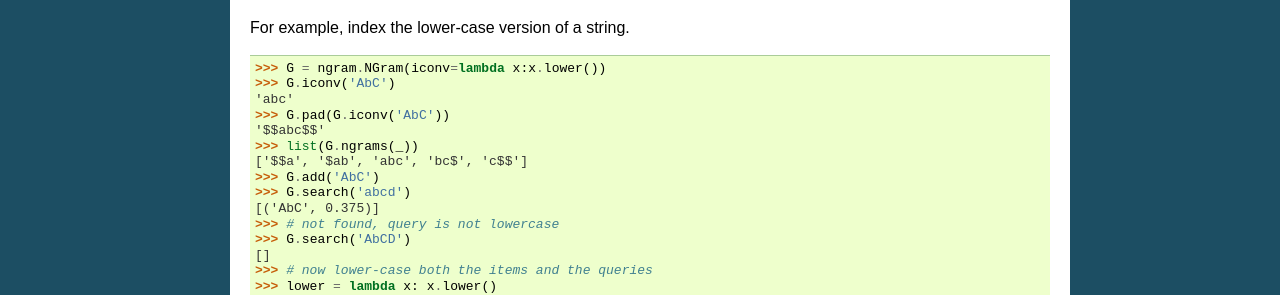
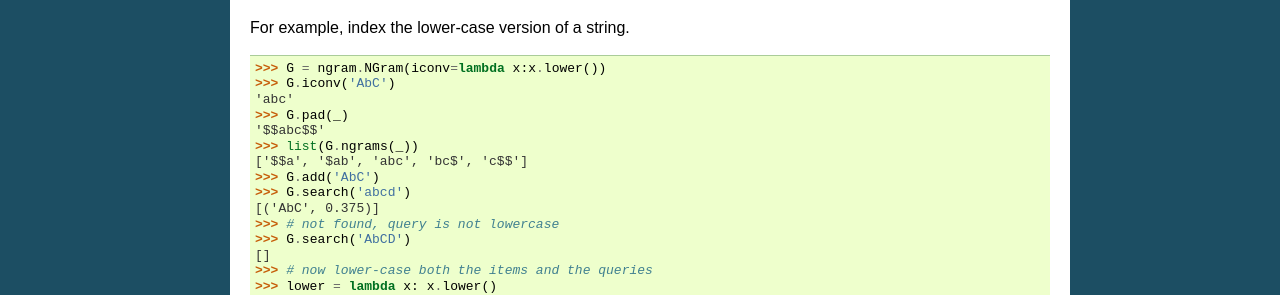
Before and after one commit to gpoulter/python-ngram, a Sphinx documentation site: the page built from docs/tutorial.rst, in a window 1280 px wide. Shown: the part 508-803 px from the top of the page. Built offline with Sphinx 7.4.7, drawn with Linux system fonts in a browser that asks for light colours.

Commit message:
[svn r29] Minor fixes

```diff
--- a/docs/tutorial.rst
+++ b/docs/tutorial.rst
@@ -36,7 +36,7 @@
    >>> G = ngram.NGram(iconv=lambda x:x.lower())
    >>> G.iconv('AbC')
    'abc'
-   >>> G.pad(G.iconv('AbC'))
+   >>> G.pad(_)
    '$$abc$$'
    >>> list(G.ngrams(_))
    ['$$a', '$ab', 'abc', 'bc$', 'c$$']
--- a/setup.cfg
+++ b/setup.cfg
@@ -1,10 +1,10 @@
-# python setup.py --build_sphinx
+# python setup.py build_sphinx
 [build_sphinx]
 source-dir = docs
 build-dir = docs/_build
 all_files = 1
 
 # http://pypi.python.org/pypi/Sphinx-PyPI-upload
-# python setup.py --upload_sphinx
+# python setup.py upload_sphinx
 [upload_sphinx]
 upload-dir = docs/_build/html
```
